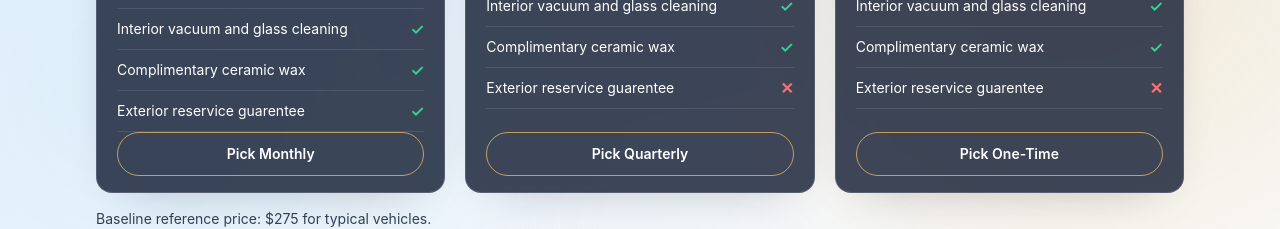
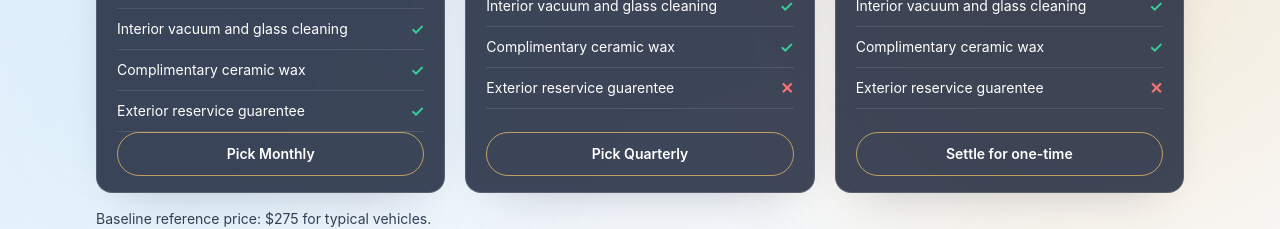
Before and after one commit to jakerslam/Diablo-Auto-Detailing-Website, a SvelteKit app: page / in a window 1280 px wide. Shown: the part 2460-2689 px from the top of the page. Built offline with nearby package versions, Linux system fonts and the light colour scheme; no server answers.

Commit message:
Adjust one-time plan CTA copy

```diff
--- a/src/routes/+page.svelte
+++ b/src/routes/+page.svelte
@@ -635,7 +635,7 @@
                   pickPlan(plan.id);
                 }}
               >
-                Pick {plan.name}
+                {plan.id === 'one-time' ? 'Settle for one-time' : `Pick ${plan.name}`}
               </Button>
             </CardContent>
           </Card>
```
